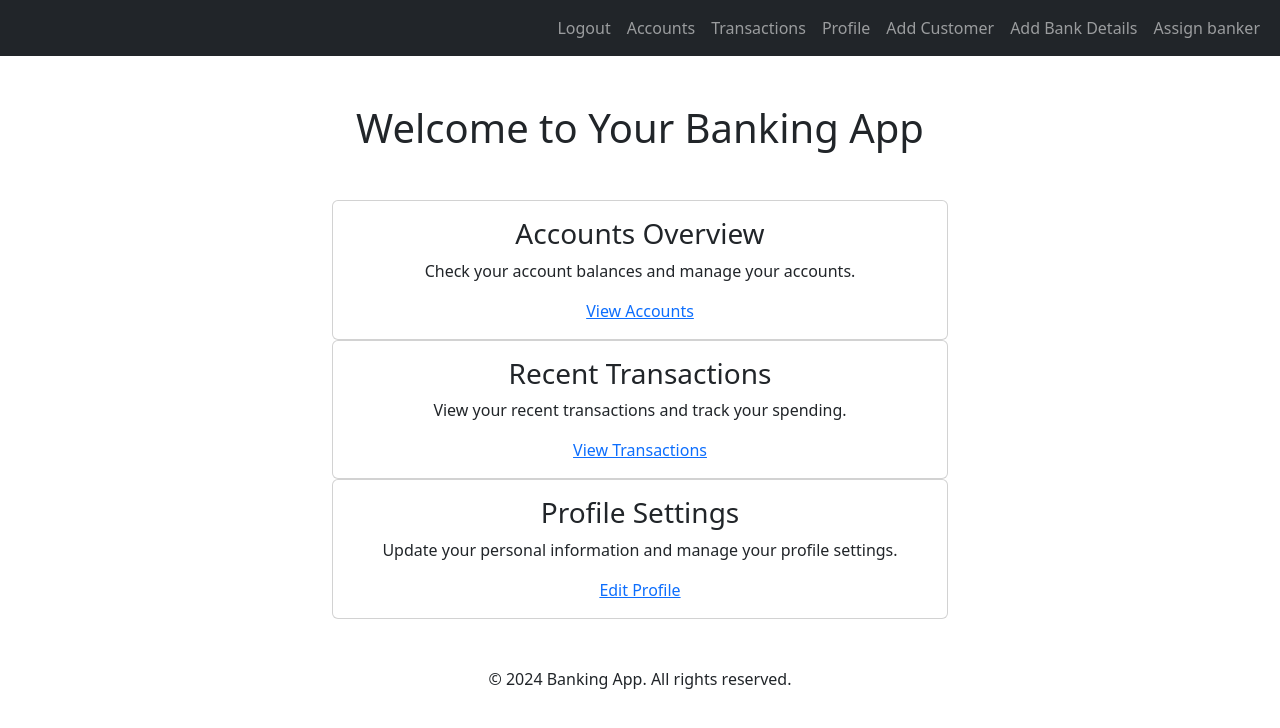
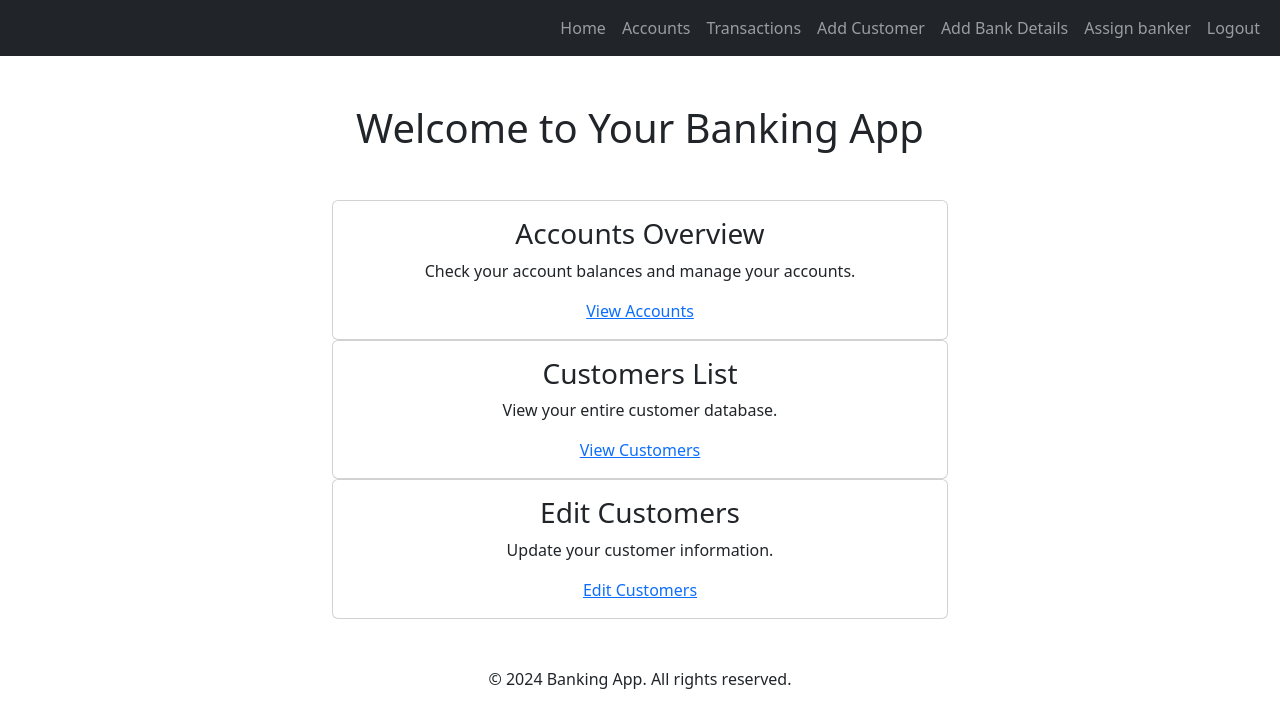
Before and after one commit to Knowledgex187/CRM, a Django app: page / in a window 1280 px wide. Shown: the top 728 px of the page. Run offline with Django 5.2, Linux system fonts and the light colour scheme; the visitor is signed in with stand-in values (Sample User, id 1).

Commit message:
Modifying customer list view.

```diff
--- a/main/website/templates/base.html
+++ b/main/website/templates/base.html
@@ -29,16 +29,12 @@
         <div class="collapse navbar-collapse justify-content-end" id="navbar">
           <div class="navbar-nav">
             {% if user.is_authenticated %}
-            <!-- Nav link for Logout -->
-            <a class="nav-item nav-link" id="logout" href="{% url 'logout' %}"
-              >Logout</a
+            <a class="nav-item nav-link" id="index" href="{% url 'profile' %}"
+              >Home</a
             >
             <a class="nav-item nav-link" id="accounts" href="#">Accounts</a>
             <a class="nav-item nav-link" id="transactions" href="#"
               >Transactions</a
-            >
-            <a class="nav-item nav-link" id="index" href="{% url 'profile' %}"
-              >Profile</a
             >
             <a class="nav-item nav-link" id="addCustomer" href="{% url 'add' %}"
               >Add Customer</a
@@ -51,6 +47,10 @@
             >
             <a class="nav-item nav-link" id="banker" href="{% url 'banker' %}"
               >Assign banker</a
+            >
+            <!-- Nav link for Logout -->
+            <a class="nav-item nav-link" id="logout" href="{% url 'logout' %}"
+              >Logout</a
             >
             {% else %}
             <!-- Nav link for login -->
--- a/main/website/templates/profile.html
+++ b/main/website/templates/profile.html
@@ -33,18 +33,14 @@
           <a class="text-center mb-3" href="#">View Accounts</a>
         </div>
         <div class="card">
-          <h3 class="text-center mt-3">Recent Transactions</h3>
-          <p class="text-center">
-            View your recent transactions and track your spending.
-          </p>
-          <a class="text-center mb-3" href="#">View Transactions</a>
+          <h3 class="text-center mt-3">Customers List</h3>
+          <p class="text-center">View your entire customer database.</p>
+          <a class="text-center mb-3" href="{% url 'view' %}">View Customers</a>
         </div>
         <div class="card">
-          <h3 class="text-center mt-3">Profile Settings</h3>
-          <p class="text-center">
-            Update your personal information and manage your profile settings.
-          </p>
-          <a class="text-center mb-3" href="{% url 'edit' %}">Edit Profile</a>
+          <h3 class="text-center mt-3">Edit Customers</h3>
+          <p class="text-center">Update your customer information.</p>
+          <a class="text-center mb-3" href="{% url 'edit' %}">Edit Customers</a>
         </div>
       </div>
     </div>
--- a/main/website/views.py
+++ b/main/website/views.py
@@ -258,13 +258,13 @@ def view_customer(request, pk):
 
 @login_required(login_url="login")
 def customer_all(request):
-    customer = Customer.objects.all()
+    customers = Customer.objects.all()
 
     content = {
-        "customer": customer,
+        "customers": customers,
     }
 
-    return render(request, "customer-list.html", content)
+    return render(request, "customer-all.html", content)
 
 
 @login_required(login_url="login")
@@ -385,45 +385,9 @@ def banker(request):
 @login_required(login_url="login")
 def edit_profile(request):
     customers = Customer.objects.all()
-    selected_customer = None
-    form = None
+    pass
 
-    if request.method == "POST":
-        customer_id = request.POST.get("customer_id")
-        if customer_id:
-            selected_customer = get_object_or_404(Customer, uuid=customer_id)
-
-            form = CustomerForm(
-                request.POST, request.FILES, instance=selected_customer
-            )
-
-            if "delete-account" in request.POST:
-                selected_customer.delete()
-                messages.info(request, "Customer successfully deleted!")
-                return redirect(
-                    "edit"
-                )  # Redirect to a success page after deletion
-
-            if form.is_valid():
-                form.save()
-                messages.info(request, "Customer details updated!")
-                return redirect(
-                    "edit"
-                )  # Redirect to a success page after saving
-
-        else:
-            CustomerForm(request.POST, request.FILES)
-
-    if not form:
-        form = CustomerForm()
-
-    content = {
-        "customers": customers,
-        "form": form,
-        "selected_customer": selected_customer,
-    }
-
-    return render(request, "edit-profile.html", content)
+    return render(request, "edit-profile.html")
 
 
 @login_required(login_url="login")
```
Also changed, not shown: main/static/css/customer-all.css (added, +21 -0 lines), main/static/js/script.js (added, +25 -0 lines), main/website/templates/customer-all.html (added, +30 -0 lines), main/website/templates/customer-list.html (deleted, +0 -18 lines).
